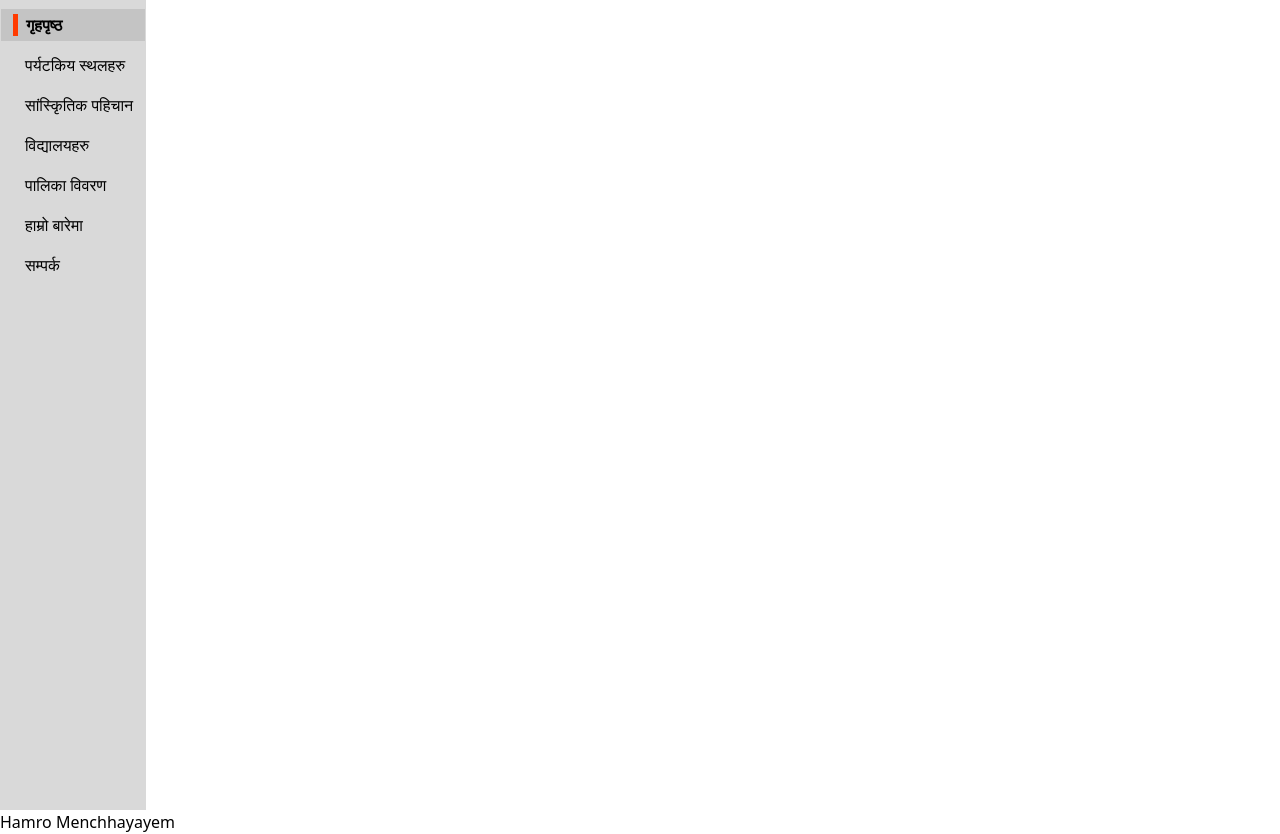
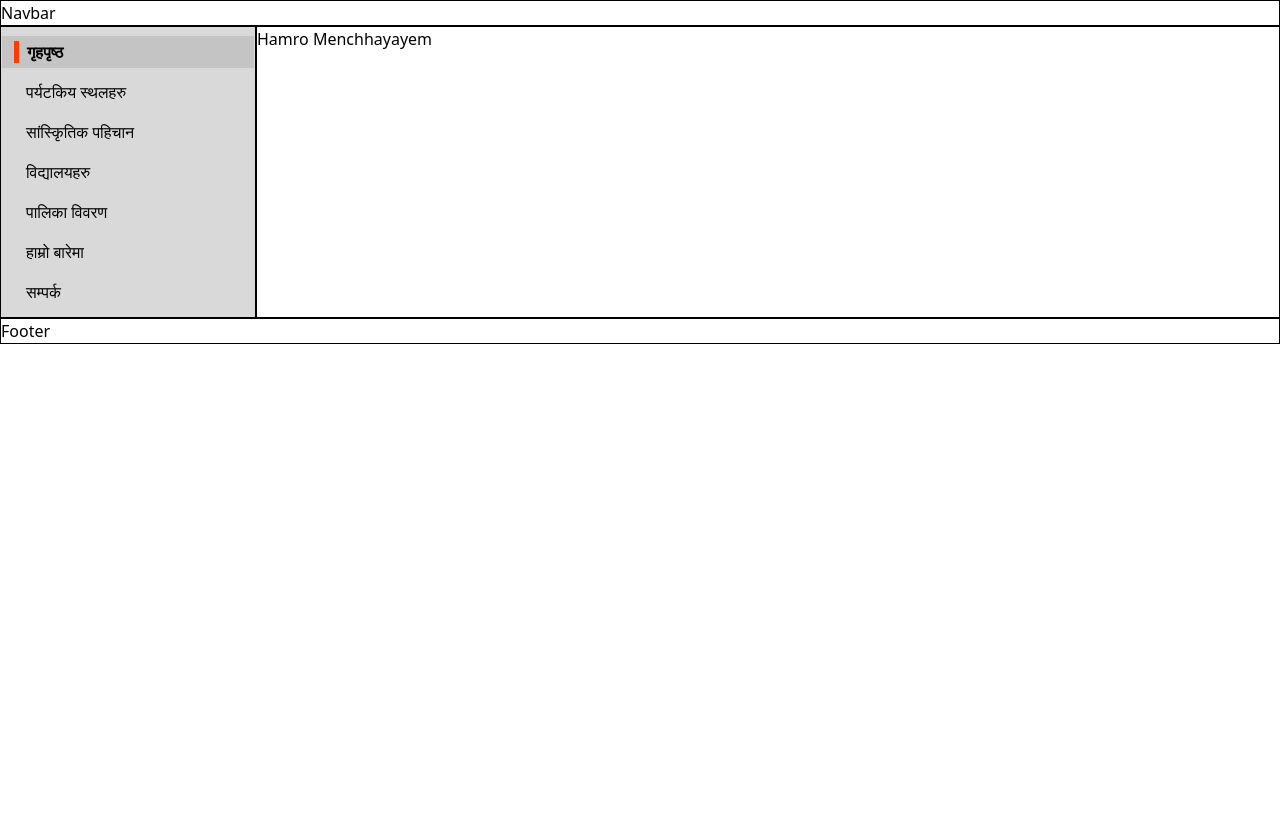
Before and after one commit to Kushal216/hamro-menchhayayem, a Next.js app: page / in a window 1280 px wide. After the commit the page ends 800 px from the top, so only its background shows below. Built offline with nearby package versions, Linux system fonts and the light colour scheme.

Commit message:
add navbar and homepage layout

```diff
--- a/app/layout.jsx
+++ b/app/layout.jsx
@@ -23,7 +23,6 @@ export default function RootLayout({ children }) {
       <body
         className={`${geistSans.variable} ${geistMono.variable} antialiased h-screen`}
       >
-        <Menubar />
         {children}
       </body>
     </html>
--- a/app/page.jsx
+++ b/app/page.jsx
@@ -1,15 +1,29 @@
+import Navbar from '@/components/layout/Navbar';
+import Footer from '@/components/layout/Footer';
+import Menubar from '@/components/layout/Menubar';
 
 
 export default function Home() {
   return (
     <>
-      <div>
-<header>
-</header>
-        <main>
-        Hamro Menchhayayem
-        </main>
+      <div className='flex-row'>
+        <header className='border'>
+          <Navbar />
+        </header>
+
+        <div className="body flex">
+
+
+        <aside className='flex-1/5 border'>
+      <Menubar/>
+        </aside>
+        <main className='flex-4/5 border'>Hamro Menchhayayem</main>
         </div>
+
+        <footer className='border'>
+          <Footer />
+        </footer>
+      </div>
     </>
   );
 }
--- /dev/null
+++ b/components/layout/Footer.jsx
@@ -0,0 +1,9 @@
+import React from 'react'
+
+const Footer = () => {
+  return (
+    <div>Footer</div>
+  )
+}
+
+export default Footer
--- a/components/layout/Menubar.jsx
+++ b/components/layout/Menubar.jsx
@@ -17,9 +17,9 @@ const Menubar = () => {
   ];
 
   return (
-    <aside className="w-fit">
+    <aside className="min-w-fit">
       <nav className="bg-[#D9D9D9] border border-[#00000000] box-border">
-        <ul className="flex-row bg-[#D9D9D9] h-screen w-fit">
+        <ul className="flex-row bg-[#D9D9D9]">
           {links.map((link) => {
             const isActive = pathname === link.href;
 
```
Also changed, not shown: components/layout/Footer.js (deleted).
